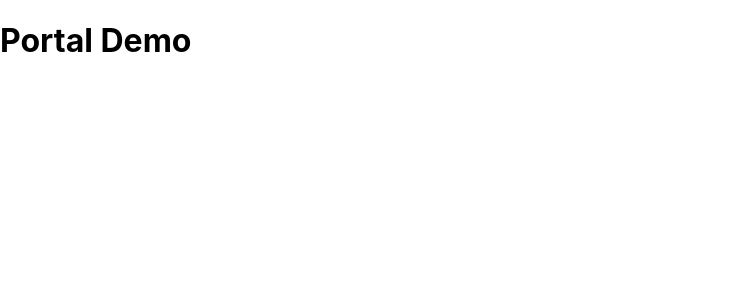
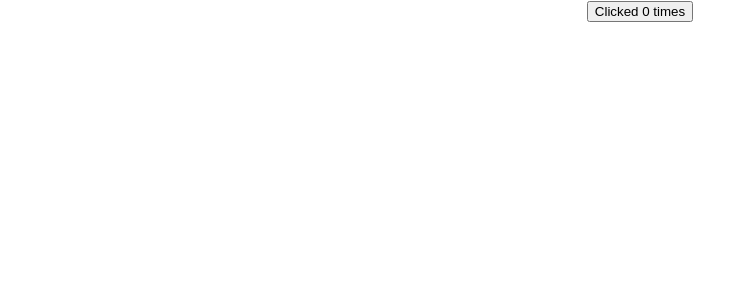
Before and after one commit to Sivakumar-U/React-JS, a React (Create React App) app: page / in a window 1280 px wide. Shown: the top 300 px of the page, without its empty margins (0-754 px from the left). Built offline with nearby package versions, Linux system fonts and the light colour scheme.

Commit message:
Created a increment count method to know the no of times we clicked the button.

```diff
--- a/src/App.js
+++ b/src/App.js
@@ -24,14 +24,17 @@
 import FocusInput from './components/FocusInput';
 import FRParentInput from './components/FRParentInput';
 import PortalDemo from './components/PortalDemo';
+import ClickCounter from './components/ClickCounter';
 
 function App() {
   return (
     <div className="App">
-      <PortalDemo/>
+      <ClickCounter/>
 
       {
       /*<Counter/>
+
+      <PortalDemo/>
 
       <FRParentInput/>
 
--- /dev/null
+++ b/src/components/ClickCounter.js
@@ -0,0 +1,23 @@
+import React, { Component } from 'react'
+
+class ClickCounter extends Component {
+    constructor(props) {
+      super(props)
+
+      this.state = {
+         Count:0
+      }
+    }
+
+    incrementCount = ()=>{
+        this.setState(prevState =>{
+            return {Count : prevState.Count + 1}
+        })
+    }
+  render() {
+    const { Count } = this.state
+    return <button onClick={this.incrementCount}>Clicked {Count} times</button>
+  }
+}
+
+export default ClickCounter
```
